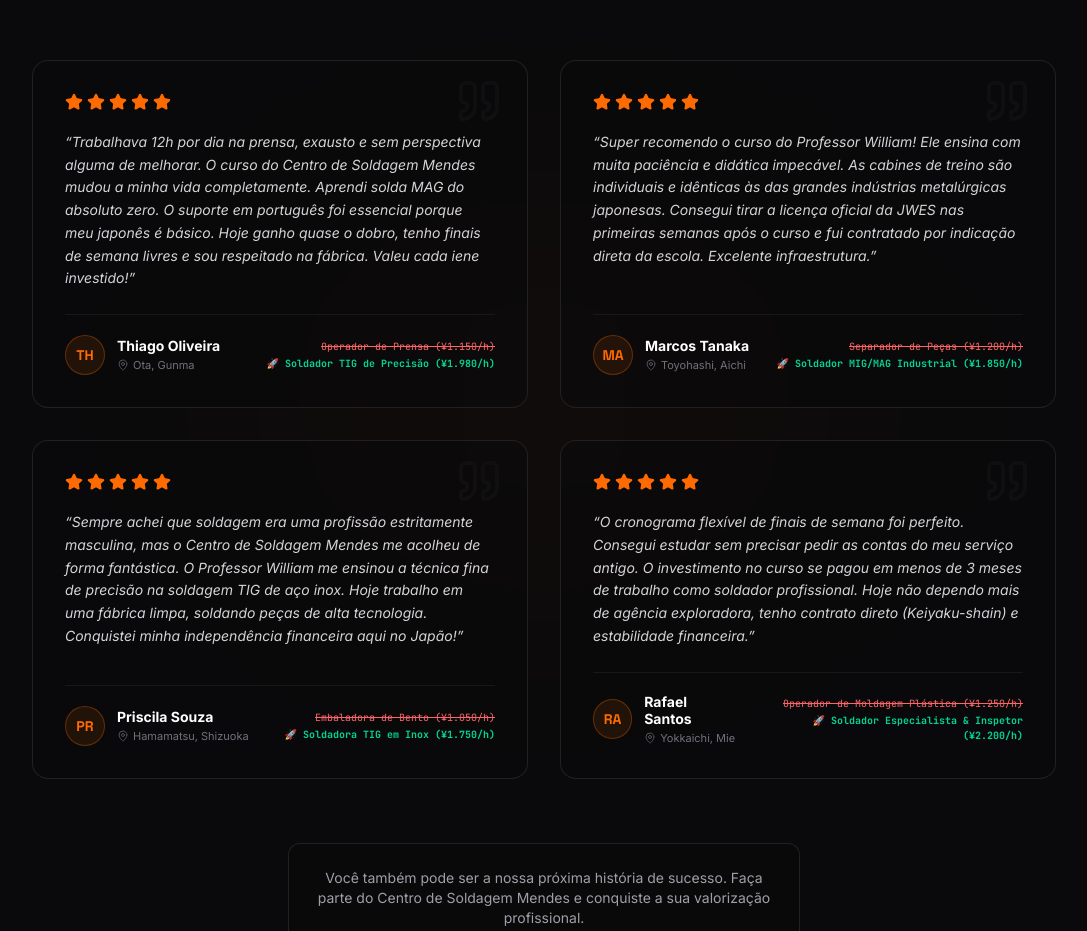
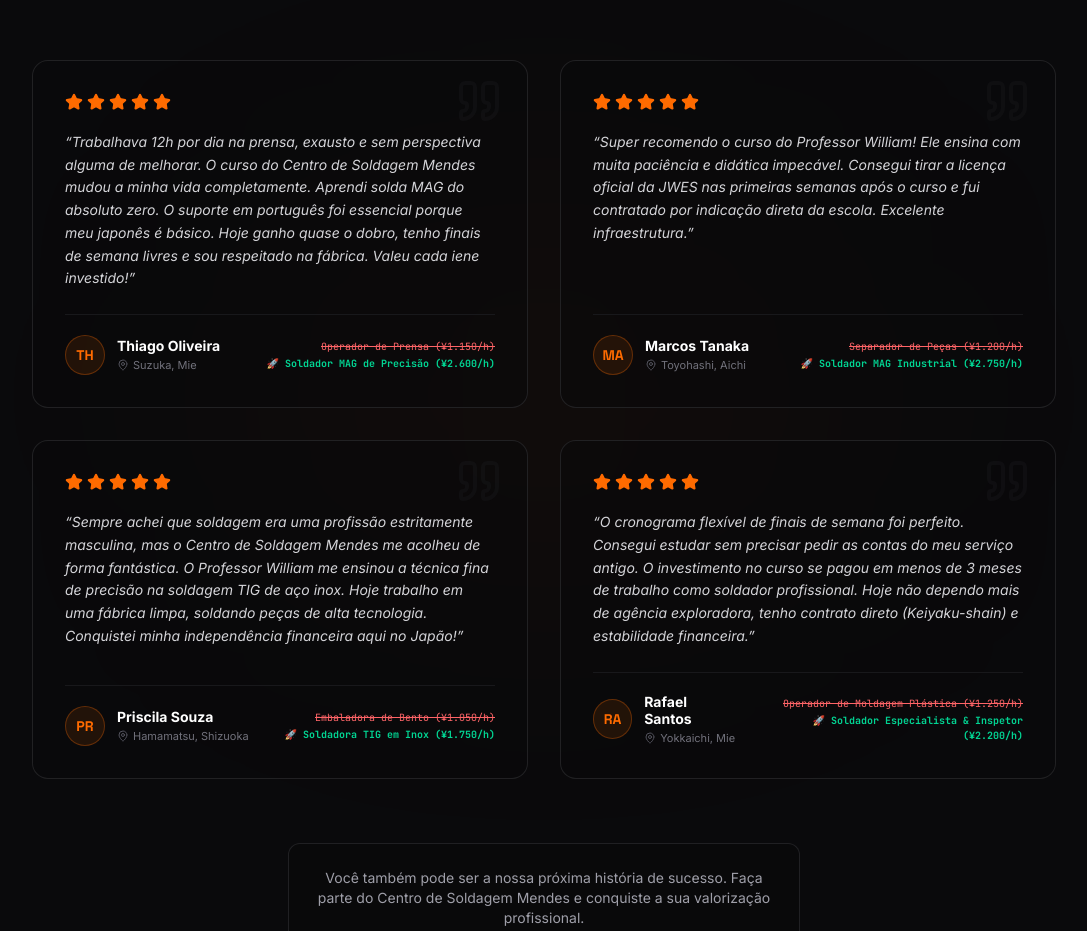
Before and after one commit to ruyhayashihara/mendes, a React (Vite) app: page / in a window 1280 px wide. Shown: the part 7160-8091 px from the top of the page, without its empty margins (96-1183 px from the left). Built offline with nearby package versions, Linux system fonts and the light colour scheme.

Commit message:
Atualiza depoimentos: cargos, salarios e localizacoes

```diff
--- a/src/data.ts
+++ b/src/data.ts
@@ -46,9 +46,9 @@ export const TESTIMONIALS: Testimonial[] = [
   {
     id: '1',
     name: 'Thiago Oliveira',
-    location: 'Ota, Gunma',
+    location: 'Suzuka, Mie',
     previousJob: 'Operador de Prensa (¥1.150/h)',
-    currentJob: 'Soldador TIG de Precisão (¥1.980/h)',
+    currentJob: 'Soldador MAG de Precisão (¥2.600/h)',
     text: 'Trabalhava 12h por dia na prensa, exausto e sem perspectiva alguma de melhorar. O curso do Centro de Soldagem Mendes mudou a minha vida completamente. Aprendi solda MAG do absoluto zero. O suporte em português foi essencial porque meu japonês é básico. Hoje ganho quase o dobro, tenho finais de semana livres e sou respeitado na fábrica. Valeu cada iene investido!',
     rating: 5,
   },
@@ -57,8 +57,8 @@ export const TESTIMONIALS: Testimonial[] = [
     name: 'Marcos Tanaka',
     location: 'Toyohashi, Aichi',
     previousJob: 'Separador de Peças (¥1.200/h)',
-    currentJob: 'Soldador MIG/MAG Industrial (¥1.850/h)',
-    text: 'Super recomendo o curso do Professor William! Ele ensina com muita paciência e didática impecável. As cabines de treino são individuais e idênticas às das grandes indústrias metalúrgicas japonesas. Consegui tirar a licença oficial da JWES nas primeiras semanas após o curso e fui contratado por indicação direta da escola. Excelente infraestrutura.',
+    currentJob: 'Soldador MAG Industrial (¥2.750/h)',
+    text: 'Super recomendo o curso do Professor William! Ele ensina com muita paciência e didática impecável. Consegui tirar a licença oficial da JWES nas primeiras semanas após o curso e fui contratado por indicação direta da escola. Excelente infraestrutura.',
     rating: 5,
   },
   {
```
Also changed, not shown: elementor-export/escola-solda-landing-page.json.
